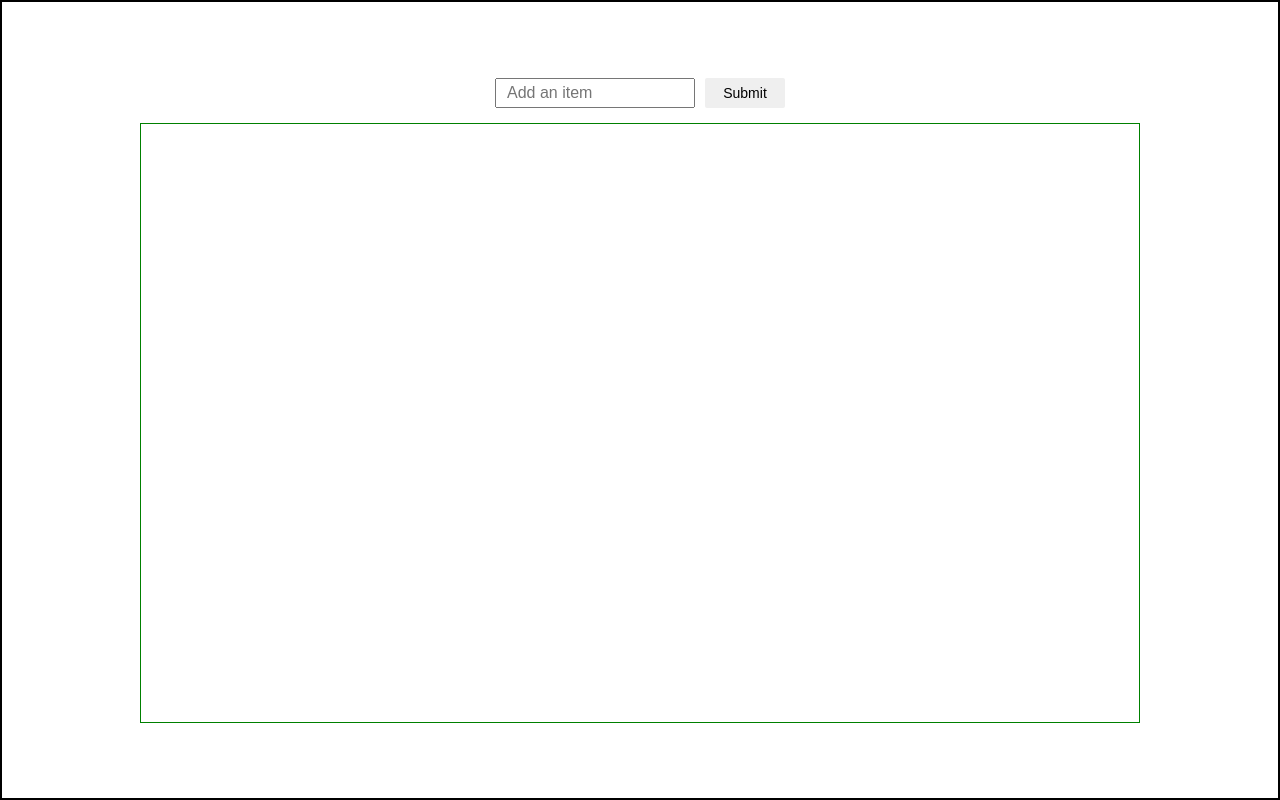
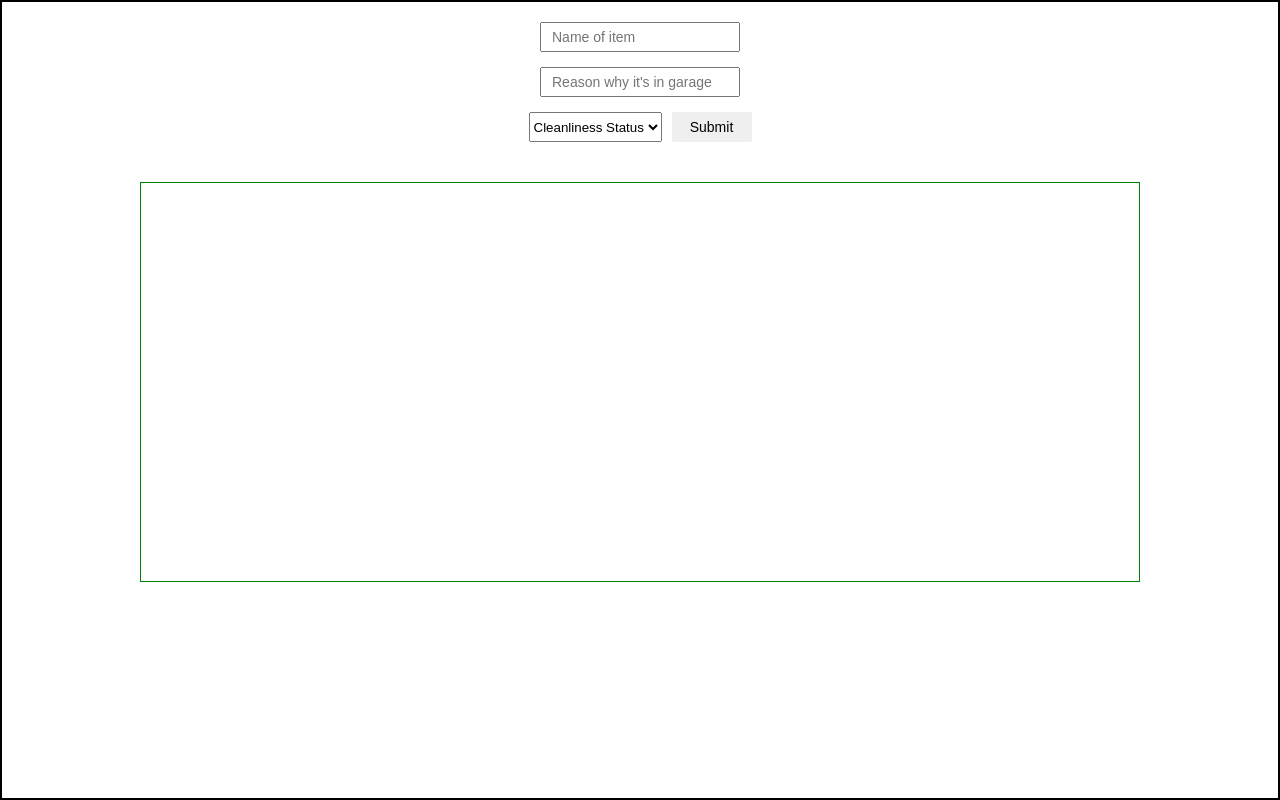
Before and after one commit to buji405/garage-bin, a website: page public/index.html in a window 1280 px wide. Drawn offline with nearby package versions, Linux system fonts and the light colour scheme.

Commit message:
Set up more inputs/select and grab values

```diff
--- a/public/index.html
+++ b/public/index.html
@@ -11,9 +11,18 @@
   <body>
 
     <section class="garage-container">
-      <div class="input-field">
-        <input class="add-item" placeholder="Add an item" type="text">
-        <button class="submit">Submit</button>
+      <div class="info-container">
+        <input class="name" placeholder="Name of item" type="text">
+        <input class="reason" placeholder="Reason why it's in garage" type="text">
+        <section class="bottom-info">
+          <select class="cleanliness-select">
+            <option value="" disabled="disabled" selected="selected">Cleanliness Status</option>
+            <option value="sparkling">Sparkling</option>
+            <option value="dusty">Dusty</option>
+            <option value="rancid">Rancid</option>
+          </select>
+          <button class="submit">Submit</button>
+        </section>
       </div>
       <section class="garage">
 
--- a/public/main.js
+++ b/public/main.js
@@ -1,9 +1,12 @@
 $('.submit').on('click',  () => {
-  let inputVal = $('.add-item').val()
-  clearInput()
-  console.log(inputVal);
+  let nameVal = $('.name').val()
+  let reasonVal = $('.reason').val()
+  let cleanStatusVal = $('.cleanliness-select').val()
+
+  clearInputs()
 })
 
-const clearInput = () => {
+const clearInputs = () => {
   $('input').val('')
+  $('.cleanliness-select').val('')
 }
--- a/public/styles.css
+++ b/public/styles.css
@@ -9,29 +9,41 @@ body {
 .garage-container {
   display: flex;
   align-items: center;
-  justify-content: center;
   flex-direction: column;
   border: 2px solid black;
   height: 100vh;
 }
 
 .garage {
-  min-height: 600px;
+  min-height: 400px;
   max-width: 1000px;
   width: 80%;
   border: 1px solid green;
 }
 
-.input-field {
+.info-container {
   display: flex;
+  flex-direction: column;
+  align-items: center;
+  margin-top: 20px;
 }
 
-.add-item {
+.name,
+.reason {
   width: 200px;
   height: 30px;
-  font-size: 16px;
+  font-size: 14px;
   margin-bottom: 15px;
   padding-left: 10px;
+}
+
+.bottom-info {
+  display: flex;
+  margin-bottom: 40px;
+}
+
+.cleanliness-select {
+  height: 30px;
 }
 
 .submit {
```
